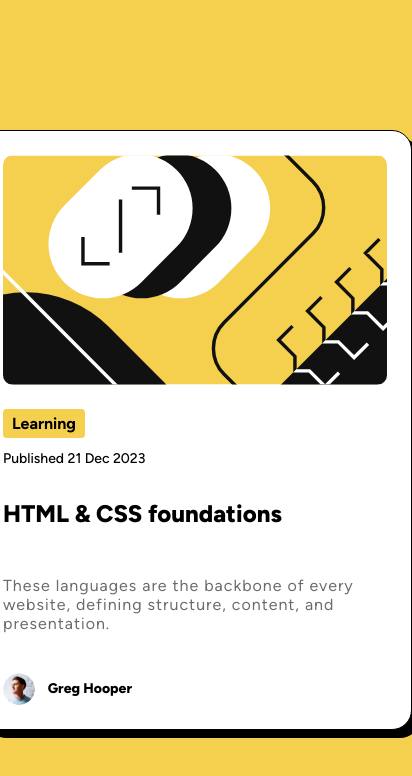
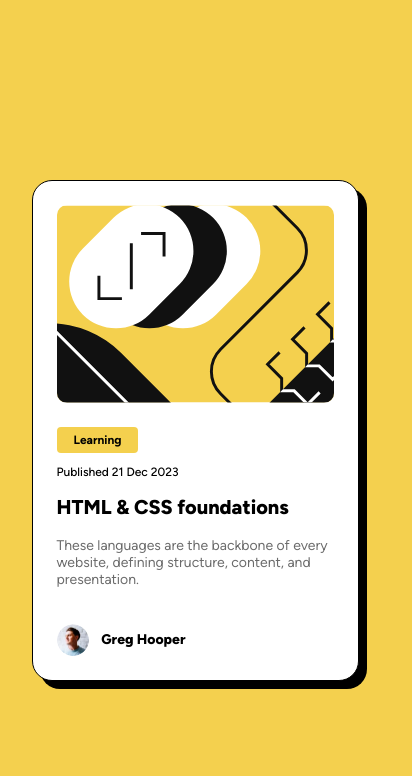
Before and after one commit to sepasHaghighi/2nd-challenge-frontendMentor, a plain HTML site: page index.html in a window 390 px wide. Shown: the whole page, 412 px wide, since content can reach past the window. Drawn offline with Linux system fonts and the light colour scheme.

Commit message:
Responsiveness applied.

```diff
--- a/index.css
+++ b/index.css
@@ -1,7 +1,11 @@
 @font-face {
     font-family: 'Figtree';
     src: url('./assets/fonts/Figtree-VariableFont_wght.ttf') format('truetype'),
-         url('./assets/fonts/Figtree-Italic-VariableFont_wght.ttf') format('truetype');
+        url('./assets/fonts/Figtree-Italic-VariableFont_wght.ttf') format('truetype');
+}
+
+* {
+    box-sizing: border-box;
 }
 
 html {
@@ -30,21 +34,22 @@ body {
     background-color: var(--cardBackground-color);
     display: flex;
     flex-direction: column;
-    justify-content: flex-start;
+    justify-content: space-between;
     align-items: flex-start;
     gap: 1.5rem;
     padding: 1.5rem;
     width: 24rem;
-
+    height: 32.625rem;
     border-radius: 1.25rem;
     border: 1px solid var(--shadow-color);
     box-shadow: 0.5rem 0.5rem 0 0 var(--shadow-color);
 }
 
-.image{
+.image {
     border-radius: 0.625rem;
     width: 100%;
 }
+
 .container-text {
     display: flex;
     flex-direction: column;
@@ -56,6 +61,7 @@ span.tag {
     background-color: var(--background-color);
     width: 5.12rem;
     height: 1.81rem;
+    font-size: .875rem;
     border-radius: 0.25rem;
     font-weight: 700;
     display: flex;
@@ -63,43 +69,102 @@ span.tag {
     align-items: center;
 }
 
-span.date{
-    font-size: 14px;
+span.date {
+    font-size: .875rem;
     font-weight: 500;
+    height: 1.3125rem;
 }
 
-h1{
-    font-size: 24px;
+h1 {
+    font-size: 1.5rem;
     font-weight: 800;
+    height: 2.25rem;
+    margin: 0;
 }
 
-h1:hover{
+h1:hover {
     color: var(--background-color);
     cursor: pointer;
 }
 
-p{
-    font-size: 16px;
+p {
+    font-size: 1rem;
     font-weight: 400;
-    letter-spacing: 1px;
     color: var(--text-color);
+    height: 4.5rem;
+    margin: 0;
+    align-items: center;
 }
 
-.user{
+.user {
     display: flex;
     flex-direction: row;
     gap: 0.8rem;
     justify-content: flex-start;
     align-items: center;
+    height: 2rem;
 }
 
-.user-image{
+.user-image {
     border-radius: 2rem;
     width: 2rem;
     height: 2rem;
 }
 
-.username{
+.username {
     font-size: 14px;
     font-weight: 800;
 }
+
+@media(max-width: 500px) {
+    .container {
+        background-color: var(--cardBackground-color);
+        display: flex;
+        flex-direction: column;
+        justify-content: space-between;
+        align-items: flex-start;
+        gap: 1.5rem;
+        padding: 1.5rem;
+        border-radius: 1.25rem;
+        border: 1px solid var(--shadow-color);
+        box-shadow: 0.5rem 0.5rem 0 0 var(--shadow-color);
+        width: 20.4375rem;
+        height: 31.3125rem;
+    }
+    .image {
+        border-radius: 0.625rem;
+        width: 17.3125rem;
+        height: 12.5rem;
+        object-fit: cover;
+    }
+    span.tag {
+        background-color: var(--background-color);
+        width: 5.12rem;
+        height: 1.625rem;
+        border-radius: 0.25rem;
+        font-weight: 700;
+        display: flex;
+        justify-content: center;
+        align-items: center;
+        font-size: .75rem;
+    }
+    span.date {
+        font-size: .75rem;
+        font-weight: 500;
+        height: 1.125rem;
+    }
+    h1 {
+        font-size: 1.25rem;
+        font-weight: 800;
+        height: 1.875rem;
+        margin: 0;
+    }
+    p {
+        font-size: .875rem;
+        font-weight: 400;
+        color: var(--text-color);
+        height: 3.9375rem;
+        margin: 0;
+    }
+
+}
```
